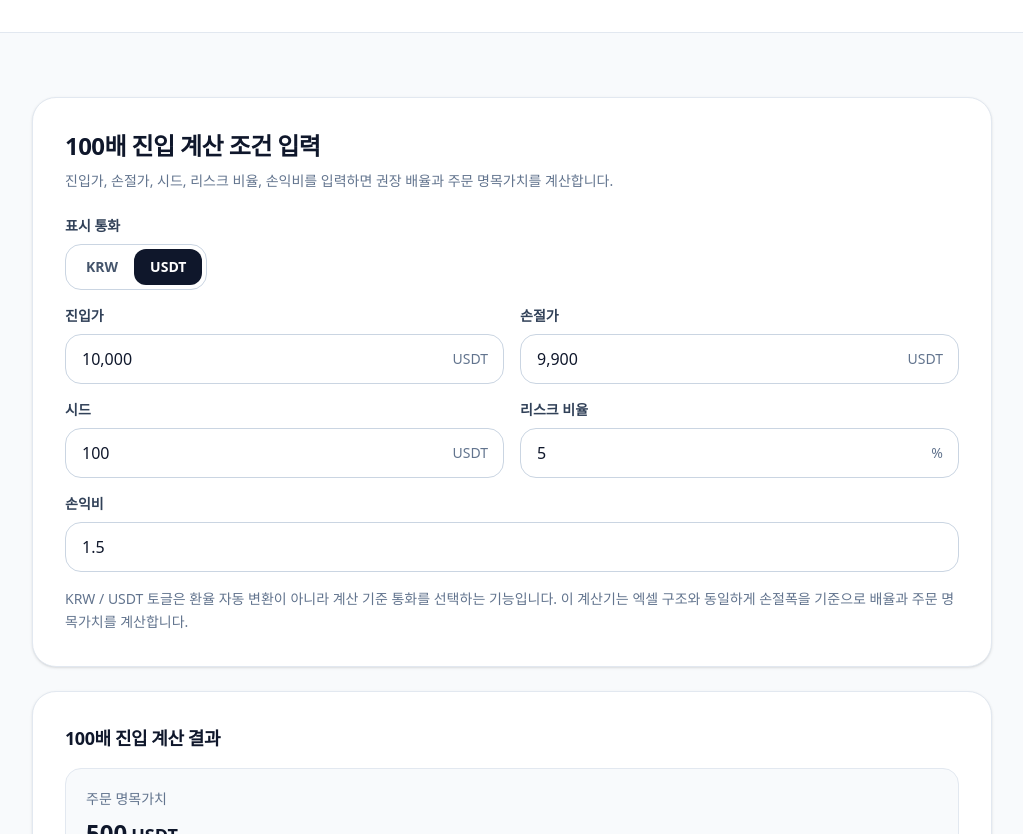
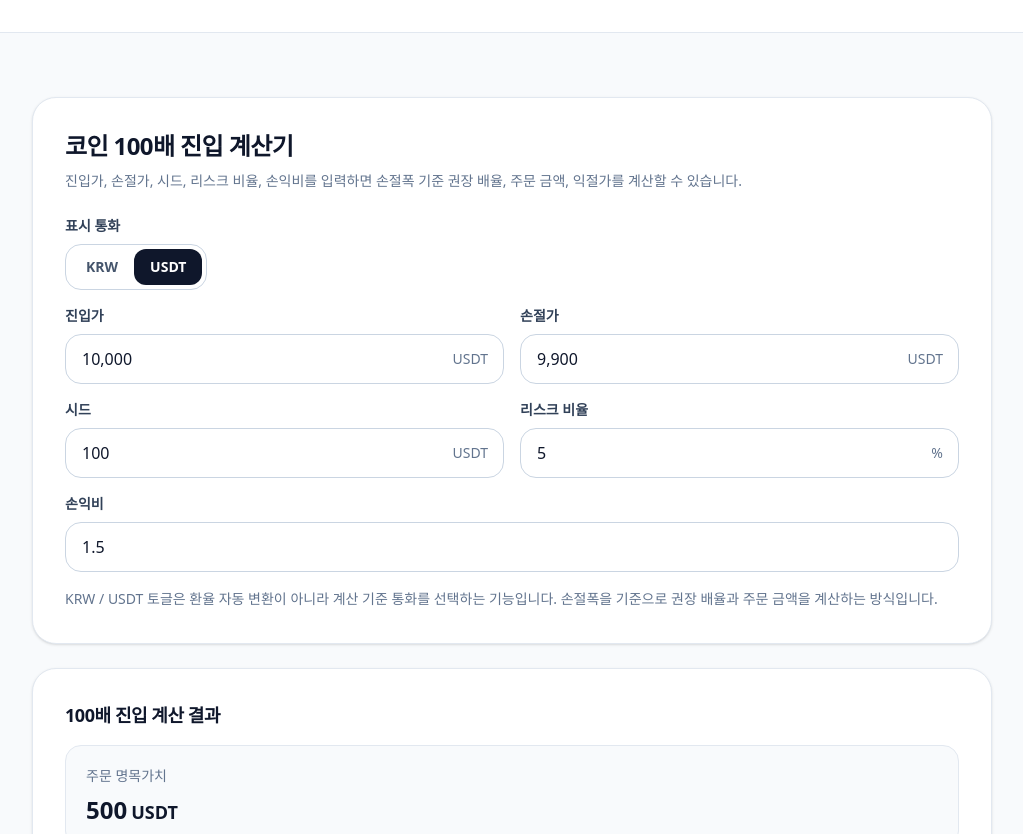
Before and after one commit to YG-coder/stock-calculator, a Next.js app: page /crypto/entry in a window 1280 px wide. Shown: the part 440-1274 px from the top of the page, without its empty margins (128-1151 px from the left). Built offline with nearby package versions, Linux system fonts and the light colour scheme.

Commit message:
refactor: 코인 100배 진입 계산기 안내 문구 자연스럽게 개선

```diff
--- a/src/components/calculator/CryptoEntryCalculator.tsx
+++ b/src/components/calculator/CryptoEntryCalculator.tsx
@@ -80,8 +80,8 @@ export default function CryptoEntryCalculator() {
     return (
         <CalculatorLayout>
             <CalculatorCard
-                title="100배 진입 계산 조건 입력"
-                description="진입가, 손절가, 시드, 리스크 비율, 손익비를 입력하면 권장 배율과 주문 명목가치를 계산합니다."
+                title="코인 100배 진입 계산기"
+                description="진입가, 손절가, 시드, 리스크 비율, 손익비를 입력하면 손절폭 기준 권장 배율, 주문 금액, 익절가를 계산할 수 있습니다."
             >
                 <CurrencyToggle value={currency} onChange={setCurrency} />
 
@@ -138,7 +138,7 @@ export default function CryptoEntryCalculator() {
 
                 <p className="text-sm leading-relaxed text-slate-500">
                     KRW / USDT 토글은 환율 자동 변환이 아니라 계산 기준 통화를 선택하는 기능입니다.
-                    이 계산기는 엑셀 구조와 동일하게 손절폭을 기준으로 배율과 주문 명목가치를 계산합니다.
+                    손절폭을 기준으로 권장 배율과 주문 금액을 계산하는 방식입니다.
                 </p>
             </CalculatorCard>
 
```
